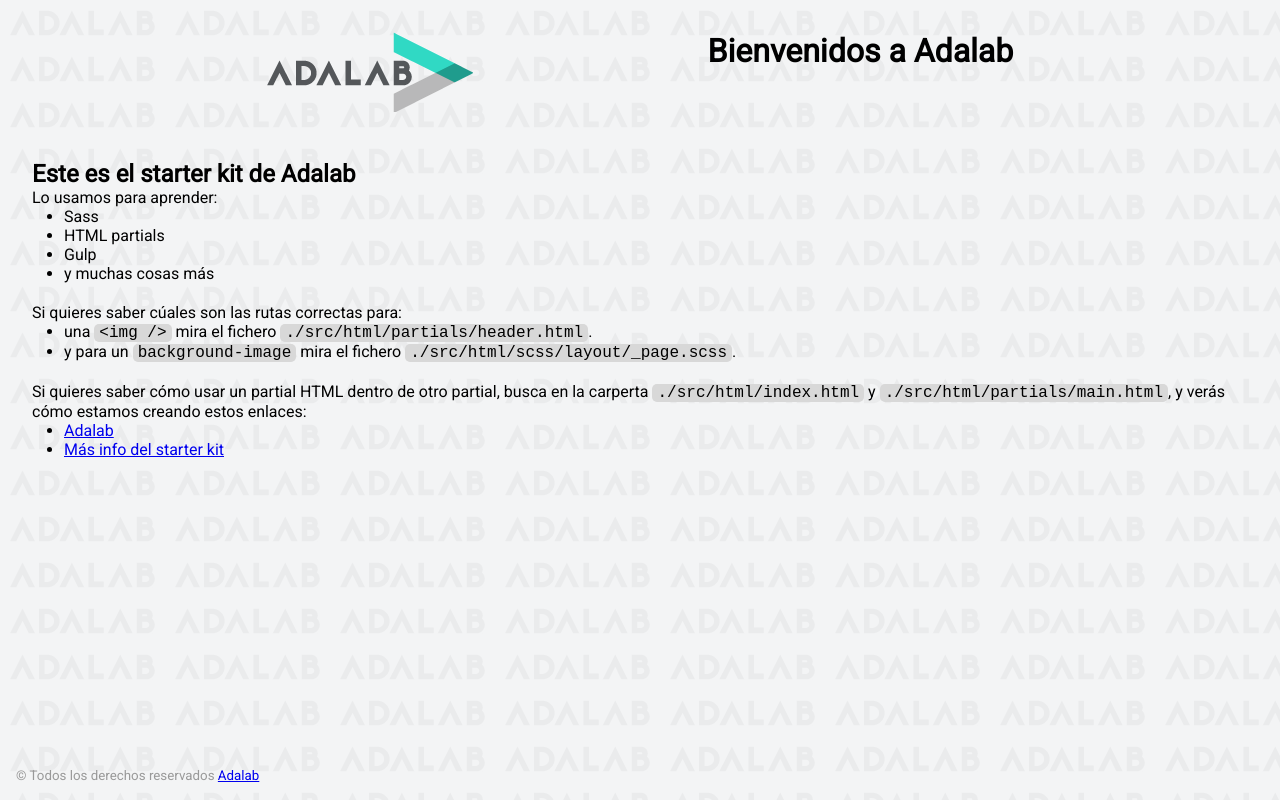
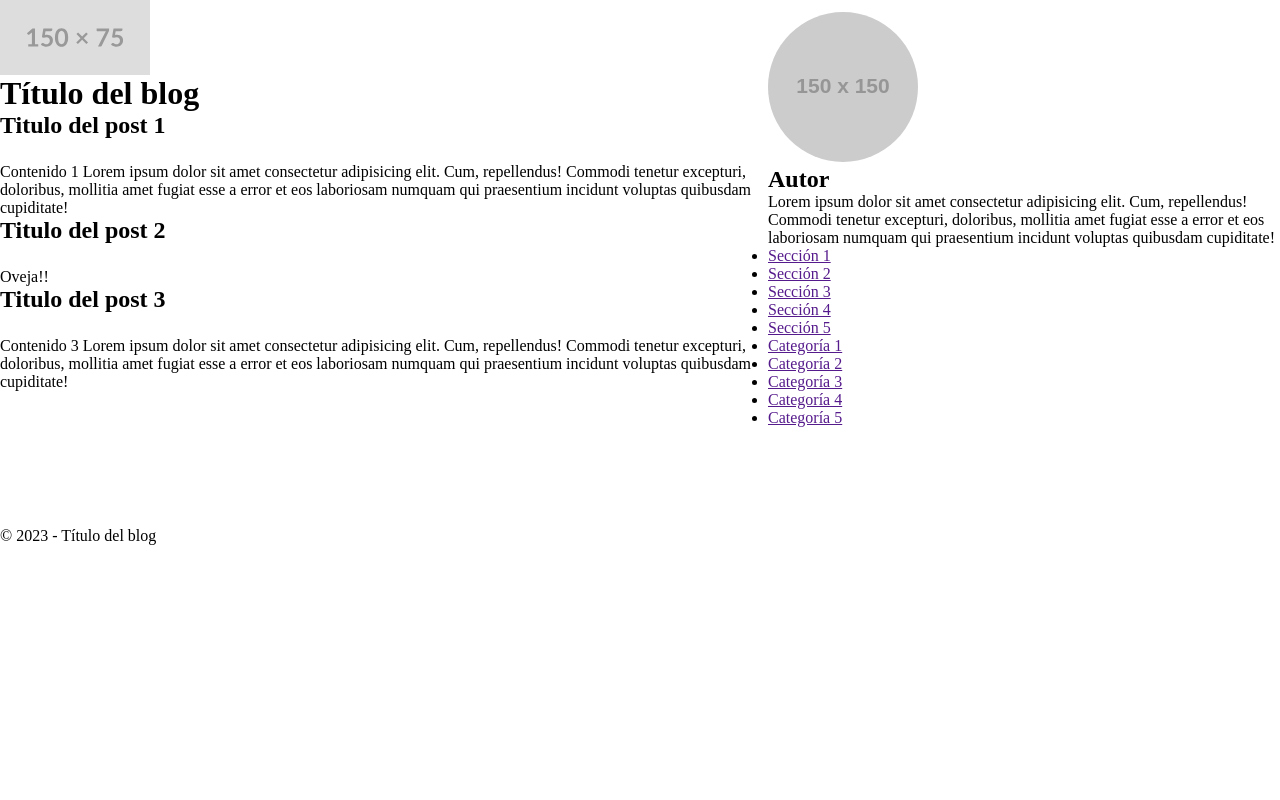
Before and after one commit to Adalab/modulo-1-evaluacion-final-igarridomorillas, a website: page docs/index.html in a window 1280 px wide. Drawn offline with Linux system fonts and the light colour scheme; placeholder pictures from the web are drawn by us.

Commit message:
Update docs

```diff
--- a/docs/assets/css/main.css
+++ b/docs/assets/css/main.css
@@ -1 +1 @@
-*{box-sizing:border-box;margin:0;padding:0}.code{font-size:16px;background:#d8d8d8;padding:0 5px;border-radius:5px}.link__adalab:hover{background-color:#099d8d;color:#fff}.link__github:hover{background-color:#CCC;color:#000}body{padding:2rem;height:100vh;background-image:url("../images/bg-adalab.png");background-color:#f3f4f5;font-family:"Roboto",sans-serif}.page__header{display:flex;justify-content:space-evenly;margin-bottom:3rem}.page__footer{position:fixed;left:0;bottom:0;width:100vw;padding:1rem;color:#999}.main__list{padding-left:2rem;padding-bottom:20px}
+*{box-sizing:border-box;margin:0;padding:0}.header{border-bottom:solid 1px #676767;display:flex;flex-direction:column;align-items:center}@media all and (min-width: 768px){.header{align-items:flex-start;width:60%;border-bottom:none}}.header_logo{width:150px;height:75px}.post__title{margin-bottom:1em}.author__image{width:150px;height:150px;border-radius:50%}.col-2{display:grid;grid-template-columns:1fr 1fr}@media all and (min-width: 768px){.col-2{grid-template-columns:1fr;transform:translateY(-100px)}}@media all and (min-width: 768px){.main{display:grid;grid-template-columns:60% 40%}}
--- a/docs/index.html
+++ b/docs/index.html
@@ -10,59 +10,68 @@
   </head>
 
   <body>
-    <div class="page">
-      <header class="page__header">
-        <img src="./assets/images/logo-adalab.png" alt="Adalab">
-        <h1>Bienvenidos a Adalab</h1>
-      </header>
+    <header class="header">
+      <img class="header_logo" src="./assets/images/imagen150x75.svg" alt="Logo del blog"/>
+      <h1 class="header__title">Título del blog</h1>
+    </header>
 
-      <main class="page__main">
-        <h2>Este es el starter kit de Adalab</h2>
-        <p>Lo usamos para aprender:</p>
-        <ul class="main__list">
-          <li>Sass</li>
-          <li>HTML partials</li>
-          <li>Gulp</li>
-          <li>y muchas cosas más</li>
-        </ul>
-        <p>Si quieres saber cúales son las rutas correctas para:</p>
-        <ul class="main__list">
-          <li>
-            una <code class="code">&lt;img /&gt;</code> mira el fichero
-            <code class="code">./src/html/partials/header.html</code>.
-          </li>
-          <li>
-            y para un <code class="code">background-image</code> mira el fichero
-            <code class="code">./src/html/scss/layout/_page.scss</code>.
-          </li>
-        </ul>
-        <p>
-          Si quieres saber cómo usar un partial HTML dentro de otro partial, busca en la carperta
-          <code class="code">./src/html/index.html</code> y
-          <code class="code">./src/html/partials/main.html</code>, y verás cómo estamos creando estos
-          enlaces:
-        </p>
-        <ul class="main__list">
-          <li>
-            <a class="link__adalab" href="https://adalab.es">Adalab</a>
 
-          </li>
-          <li>
-            <a class="" href="./more-info.html">Más info del starter kit</a>
+    <main class="main">
+      <section class="posts">
+        <article class="post oveja">
+          <h2 class="post__title">Titulo del post 1</h2>
+          <p class="post__text">
+            Contenido 1 Lorem ipsum dolor sit amet consectetur adipisicing elit. Cum, repellendus! Commodi tenetur excepturi, doloribus,
+          mollitia amet fugiat esse a error et eos laboriosam numquam qui praesentium incidunt voluptas quibusdam cupiditate!
+          </p>
+        </article>
 
-          </li>
-        </ul>
-      </main>
+        <article class="post oveja">
+          <h2 class="post__title">Titulo del post 2</h2>
+          <p class="post__text">
+            Oveja!!
+          </p>
+        </article>
 
-      <footer class="page__footer">
-        <small>
-          &copy; Todos los derechos reservados
-          <a class="link__adalab" href="https://adalab.es">Adalab</a>
+        <article class="post oveja">
+          <h2 class="post__title">Titulo del post 3</h2>
+          <p class="post__text">
+            Contenido 3 Lorem ipsum dolor sit amet consectetur adipisicing elit. Cum, repellendus! Commodi tenetur excepturi, doloribus,
+          mollitia amet fugiat esse a error et eos laboriosam numquam qui praesentium incidunt voluptas quibusdam cupiditate!
+          </p>
+        </article>
 
-        </small>
-      </footer>
+      </section>
+      <div class="col-2">
+        <section class="author">
+          <img class="author__image" src="https://placehold.co/150x150" alt="Imagen del autor" />
+          <h2>Autor</h2>
+          <p>Lorem ipsum dolor sit amet consectetur adipisicing elit. Cum, repellendus! Commodi tenetur excepturi, doloribus,
+          mollitia amet fugiat esse a error et eos laboriosam numquam qui praesentium incidunt voluptas quibusdam cupiditate!</p>
+        </section>
+        <nav class="menu">
+          <ul class="links__list">
+            <li><a href="">Sección 1</a></li>
+            <li><a href="">Sección 2</a></li>
+            <li><a href="">Sección 3</a></li>
+            <li><a href="">Sección 4</a></li>
+            <li><a href="">Sección 5</a></li>
+          </ul>
 
-    </div>
-    <script src="./assets/js/main.js"></script>
+          <ul class="links__list">
+            <li><a href="">Categoría 1</a></li>
+            <li><a href="">Categoría 2</a></li>
+            <li><a href="">Categoría 3</a></li>
+            <li><a href="">Categoría 4</a></li>
+            <li><a href="">Categoría 5</a></li>
+          </ul>
+        </nav>
+
+      </div>
+    </main>
+
+    <footer>
+      &copy; 2023 - Título del blog
+    </footer>
   </body>
 </html>
```
Also changed, not shown: docs/assets/images/bg-adalab.png (deleted), docs/assets/images/imagen150x75.svg (added), docs/assets/images/logo-adalab.png (deleted).
